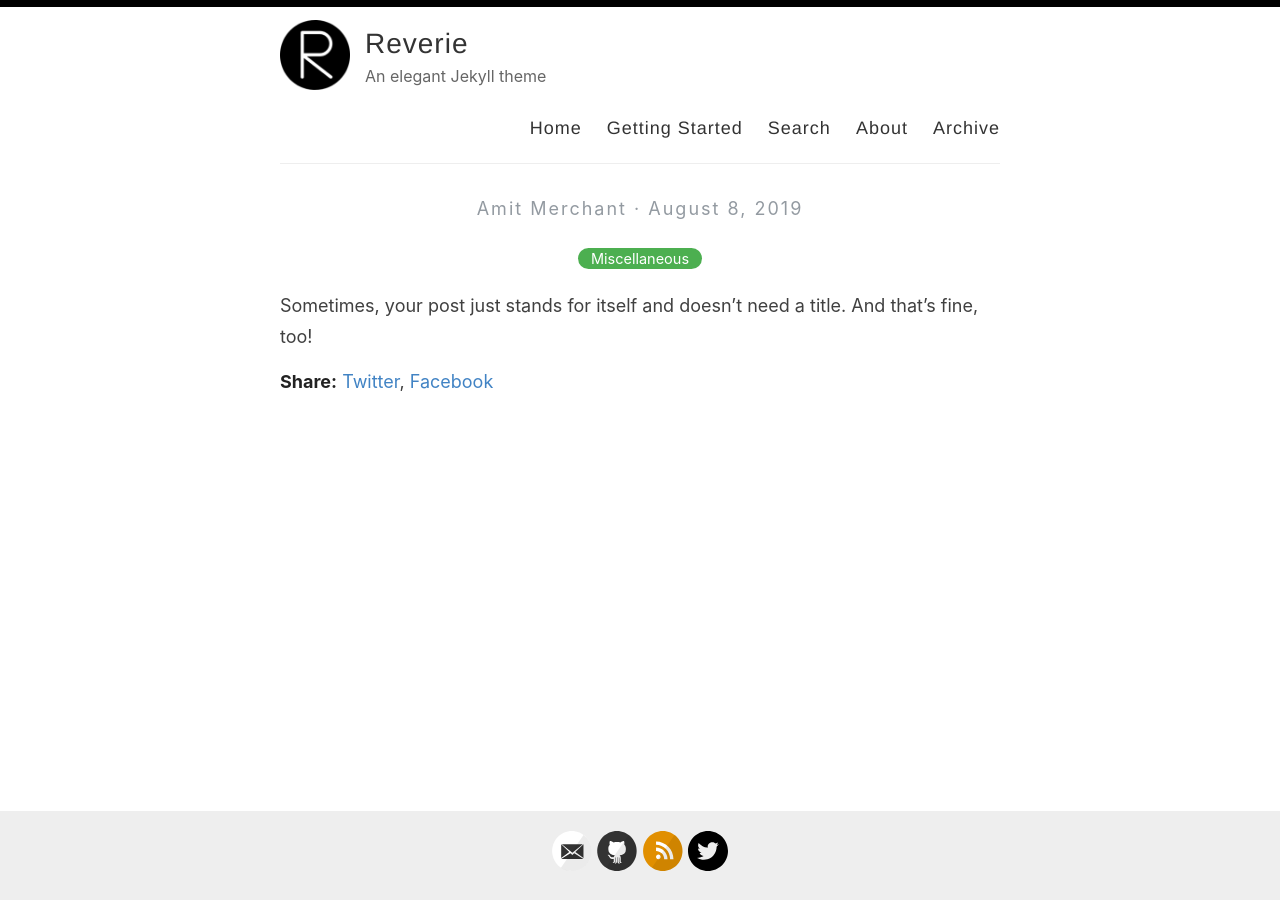
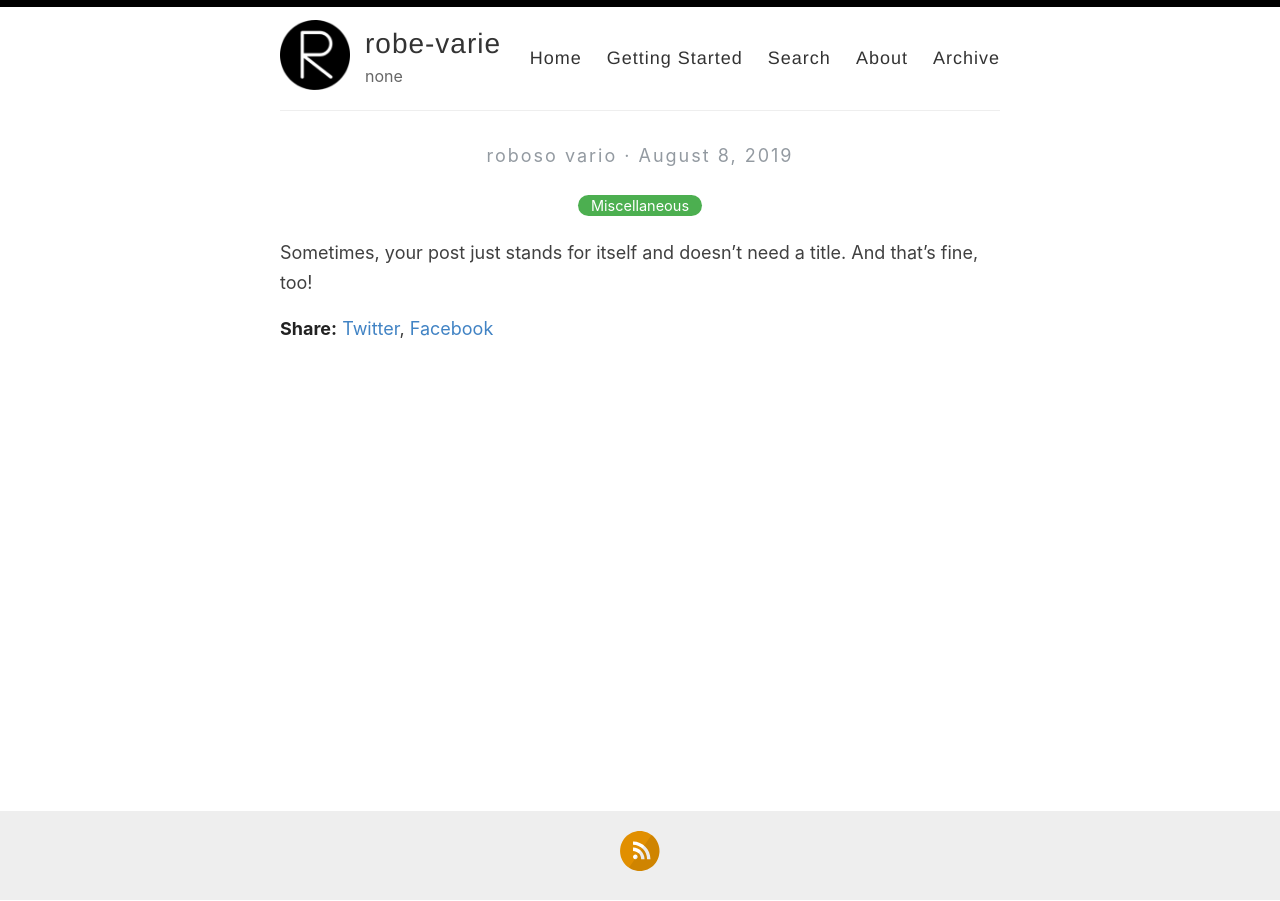
Before and after one commit to robe-varie/robe-varie.github.io, a Jekyll site: the page built from _posts/2019-08-08-no-title-posts.md, in a window 1280 px wide. Built offline with Jekyll 4.4.1, drawn with Linux system fonts in a browser that asks for light colours.

Commit message:
Update _config.yml

```diff
--- a/_config.yml
+++ b/_config.yml
@@ -3,13 +3,13 @@
 #
 
 # Name of your site (displayed in the header)
-name: Reverie
+name: robe-varie
 
 # Name of the author
-author: Amit Merchant
+author: roboso vario
 
 # Short bio or description (displayed in the header)
-description: An elegant Jekyll theme
+description: none
 
 # URL of your avatar or profile pic (you could use your GitHub profile pic)
 avatar: /images/reverie.png
@@ -21,15 +21,15 @@ avatar: /images/reverie.png
 # Includes an icon in the footer for each username you enter
 footer-links:
   dribbble:
-  email: amit.d.merchant@gmail.com
+  email:
   facebook:
   flickr:
-  github: amitmerchant1990/reverie
+  github:
   instagram:
   linkedin:
   pinterest:
   rss: rss
-  twitter: amit_merchant
+  twitter:
   stackoverflow:
   youtube: # channel/<your_long_string> or user/<user-name>
   googleplus: # anything in your profile username that comes after plus.google.com/
@@ -41,21 +41,21 @@ footer-links:
 disqus:
 
 # Enter your Google Analytics web tracking code (e.g. UA-2110908-2) to activate tracking
-google_analytics: UA-43339302-11
+google_analytics:
 
 # For newer "GA4" analytics, use the following instead of the "UA" entry above
 #google_analytics_ga4: G-GABC1DEFG
 
 # Your website URL (e.g. http://amitmerchant1990.github.io or http://www.amitmerchant.com)
 # Used for Sitemap.xml and your RSS feed
-url: http://www.amitmerchant.com/reverie
-enforce_ssl: https://www.amitmerchant.com/reverie
+url:
+enforce_ssl:
 
 # If you're hosting your site at a Project repository on GitHub pages
 # (http://yourusername.github.io/repository-name)
 # and NOT your User repository (http://yourusername.github.io)
 # then add in the baseurl here, like this: "/repository-name"
-baseurl: "/reverie"
+# baseurl: "/reverie"
 
 #
 # !! You don't need to change any of the configuration flags below !!
```
